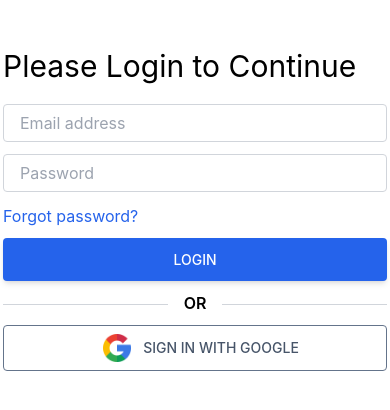
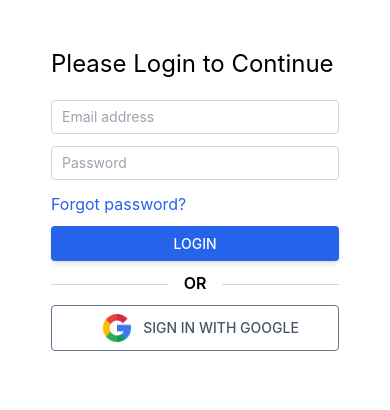
Before and after one commit to ijTuhin/warehouse-management-ui, a React (Create React App) app: page /login in a window 390 px wide. Shown: the top 410 px of the page. Built offline with nearby package versions, Linux system fonts and the light colour scheme; what tw-elements would draw is missing.

Commit message:
login form mobile responsive

```diff
--- a/src/Pages/Authentication/Login/Login.js
+++ b/src/Pages/Authentication/Login/Login.js
@@ -3,19 +3,19 @@ import {Google} from '../../../index';
 const Login = () => {
     return (
         <div class="container h-screen flex flex-col justify-start items-center px-6 py-12">
-            <form className='w-96'>
-            <h2 className='text-3xl w-full mb-5'>Please Login to Continue</h2>
+            <form className='w-72 md:w-96'>
+            <h2 className='md:text-3xl text-2xl w-full mb-5'>Please Login to Continue</h2>
                 <div class="mb-3">
                     <input
                         type="text"
-                        class="form-control block w-full px-4 py-1.5 text-base font-normal text-gray-700 bg-white bg-clip-padding border border-solid border-gray-300 rounded transition ease-in-out m-0 focus:text-gray-700 focus:bg-white focus:border-blue-600 focus:outline-none"
+                        class="form-control block w-full px-2.5 md:px-4 py-1.5 text-sm md:text-base font-normal text-gray-700 bg-white bg-clip-padding border border-solid border-gray-300 rounded transition ease-in-out m-0 focus:text-gray-700 focus:bg-white focus:border-blue-600 focus:outline-none"
                         placeholder="Email address"
                     />
                 </div>
                 <div class="mb-3">
                     <input
                         type="password"
-                        class="form-control block w-full px-4 py-1.5 text-base font-normal text-gray-700 bg-white bg-clip-padding border border-solid border-gray-300 rounded transition ease-in-out m-0 focus:text-gray-700 focus:bg-white focus:border-blue-600 focus:outline-none"
+                        class="form-control block w-full px-2.5 md:px-4 py-1.5 text-sm md:text-base font-normal text-gray-700 bg-white bg-clip-padding border border-solid border-gray-300 rounded transition ease-in-out m-0 focus:text-gray-700 focus:bg-white focus:border-blue-600 focus:outline-none"
                         placeholder="Password"
                     />
                 </div>
@@ -29,7 +29,7 @@ const Login = () => {
                 </div>
                 <button
                     type="submit"
-                    class="inline-block px-7 py-3 bg-blue-600 text-white font-medium text-sm leading-snug uppercase rounded shadow-md hover:bg-blue-700 hover:shadow-lg focus:bg-blue-700 focus:shadow-lg focus:outline-none focus:ring-0 active:bg-blue-800 active:shadow-lg transition duration-150 ease-in-out w-full"
+                    class="inline-block px-7 py-2 md:py-3 bg-blue-600 text-white font-medium text-sm leading-snug uppercase rounded shadow-md hover:bg-blue-700 hover:shadow-lg focus:bg-blue-700 focus:shadow-lg focus:outline-none focus:ring-0 active:bg-blue-800 active:shadow-lg transition duration-150 ease-in-out w-full"
                     data-mdb-ripple="true"
                     data-mdb-ripple-color="light"
                 >
```
